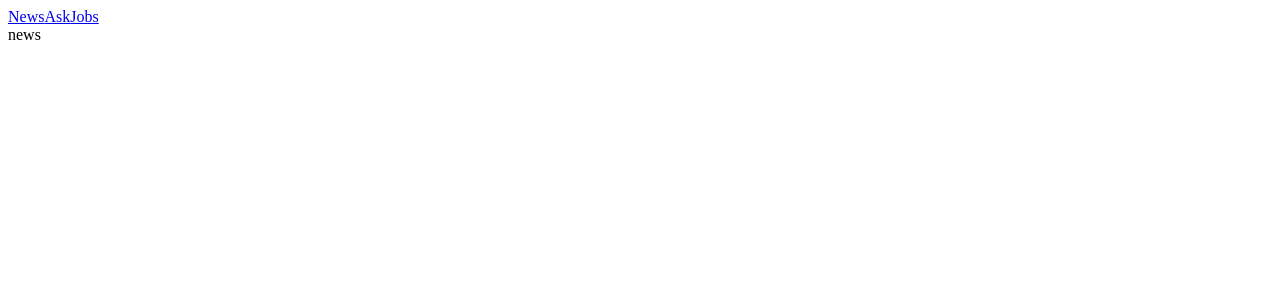
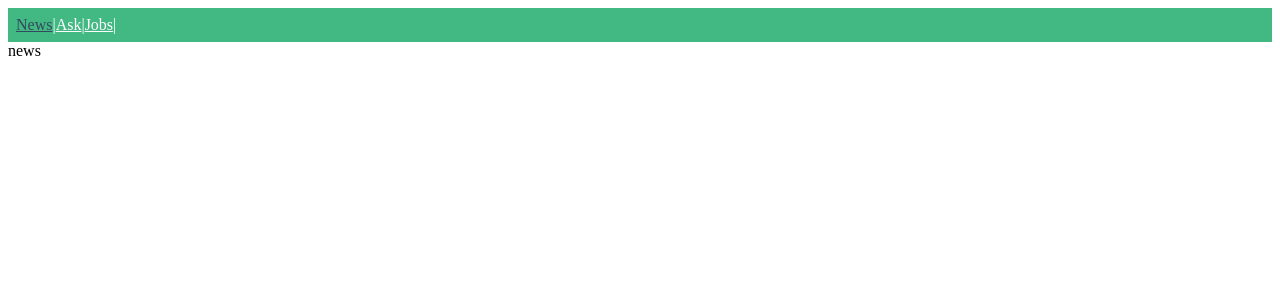
Before and after one commit to myungchihit/vue-refectoring, a Vue app in the folder vue-news/: page /news in a window 1280 px wide. Before the commit this address led to /news#/news. Shown: the top 300 px of the page. Built offline with nearby package versions, Linux system fonts and the light colour scheme.

Commit message:
rotuer and make toolbar

```diff
--- a/vue-news/src/components/ToolBar.vue
+++ b/vue-news/src/components/ToolBar.vue
@@ -1,8 +1,8 @@
 <template>
-  <div>
-    <router-link to="/news">News</router-link>
-    <router-link to="/ask">Ask</router-link>
-    <router-link to="/jobs">Jobs</router-link>
+  <div class="header">
+    <router-link to="/news">News</router-link> |
+    <router-link to="/ask">Ask</router-link> |
+    <router-link to="/jobs">Jobs</router-link> |
   </div>
 </template>
 
@@ -12,6 +12,21 @@
 }
 </script>
 
-<style>
+<style scoped>
+
+.header{
+    color: white;
+    background-color: #42b883;
+    display: flex;
+    padding: 8px;
+}
+
+.header .router-link-exact-active{
+    color: #35495e;
+}
+
+.header a {
+    color: white;
+}
 
 </style>
--- a/vue-news/src/main.js
+++ b/vue-news/src/main.js
@@ -1,6 +1,6 @@
 import Vue from 'vue';
 import App from './App.vue';
-import router from './router/index';
+import { router } from './routes/index';
 
 Vue.config.productionTip = false;
 
--- a/vue-news/src/router/index.js
+++ b/vue-news/src/routes/index.js
@@ -3,10 +3,13 @@
 import NewsView from '../views/NewsView';
 import JobsView from '../views/JobsView';
 import AskView from '../views/AskView';
+import ItemView from '../views/ItemView';
+import UserView from '../views/UserView';
 
 Vue.use(VueRouter);
 
-export default new VueRouter({
+export const router = new VueRouter({
+    mode: 'history',
     routes: [
         {
             path: '/',
@@ -26,5 +29,13 @@
             path: '/jobs',
             component: JobsView,
         },
+        {
+            path: '/item',
+            component: ItemView
+        },
+        {
+            path: '/user',
+            component: UserView
+        }
     ]
 });
```
Also changed, not shown: vue-news/src/views/ItemView.vue (added), vue-news/src/views/UserView.vue (added).
